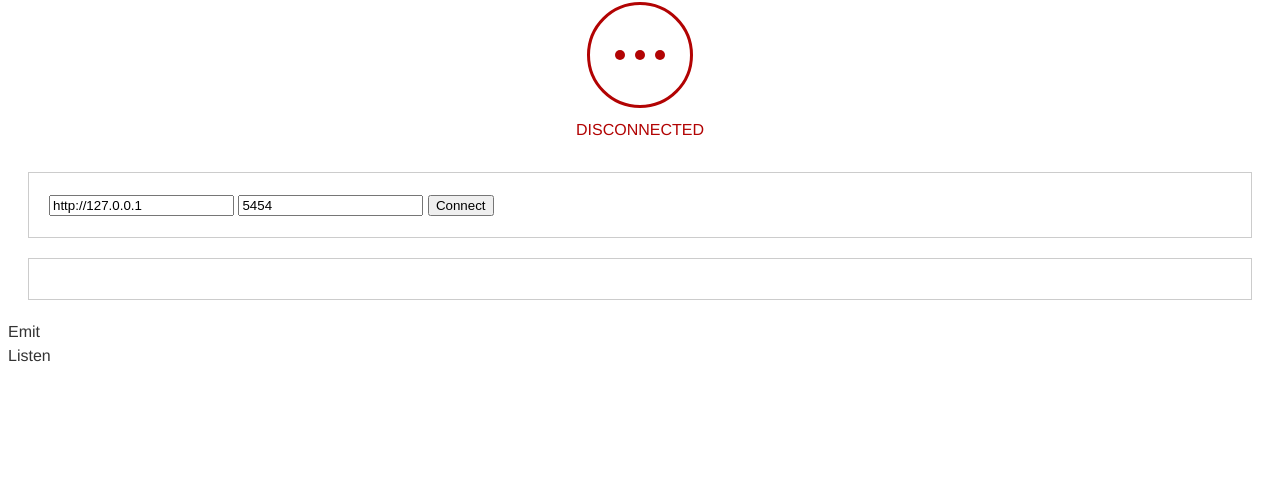
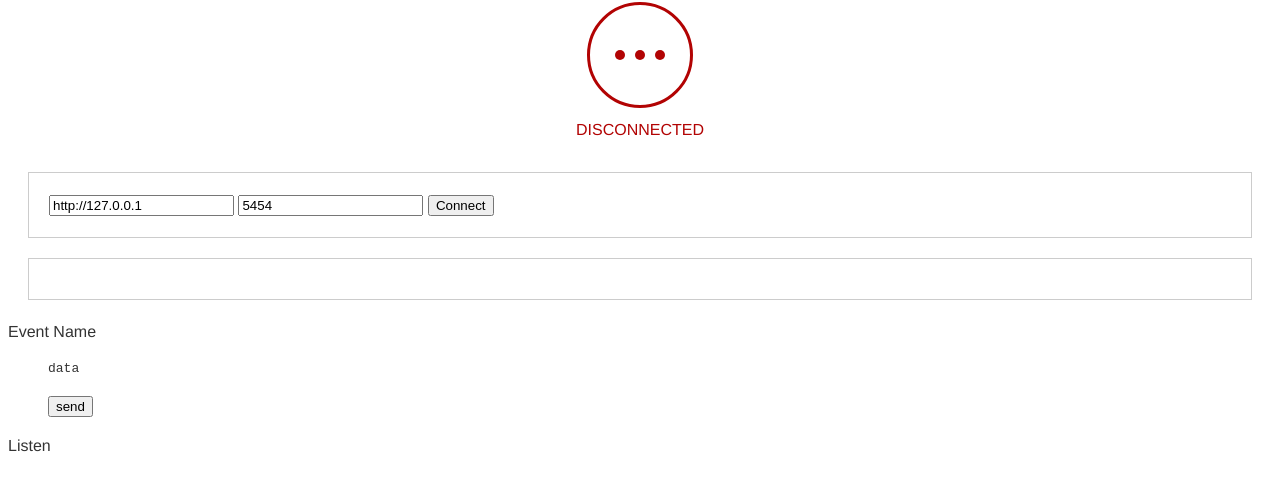
Before and after one commit to diegocstn/ThreePin, a website: page index.html in a window 1280 px wide. Shown: the part 65-556 px from the top of the page. Drawn offline with nearby package versions, Linux system fonts and the light colour scheme.

Commit message:
event emit structure

```diff
--- a/index.html
+++ b/index.html
@@ -33,7 +33,14 @@
         <section id="history"></section>
 
         <section id="event-emit">
-            Emit
+            <dl class="event-emit-list">
+                <dt>Event Name</dt>
+                <dd>
+                    <pre>data</pre>
+                    <button>send</button>
+                </dd>
+            </dl>
+
         </section>
 
         <section id="event-listen">
--- a/js/threepin.js
+++ b/js/threepin.js
@@ -100,6 +100,9 @@ var ThreePin = (function(){
 		if( conf.serverUrl ){
 			$addressField.setAttribute( 'value' , conf.serverUrl );
 		}
+
+		// TO_DO :	scorrere array emit e popolare lista con nome e data
+		//			visualizzazione JSON?
 	}
 
 
```
